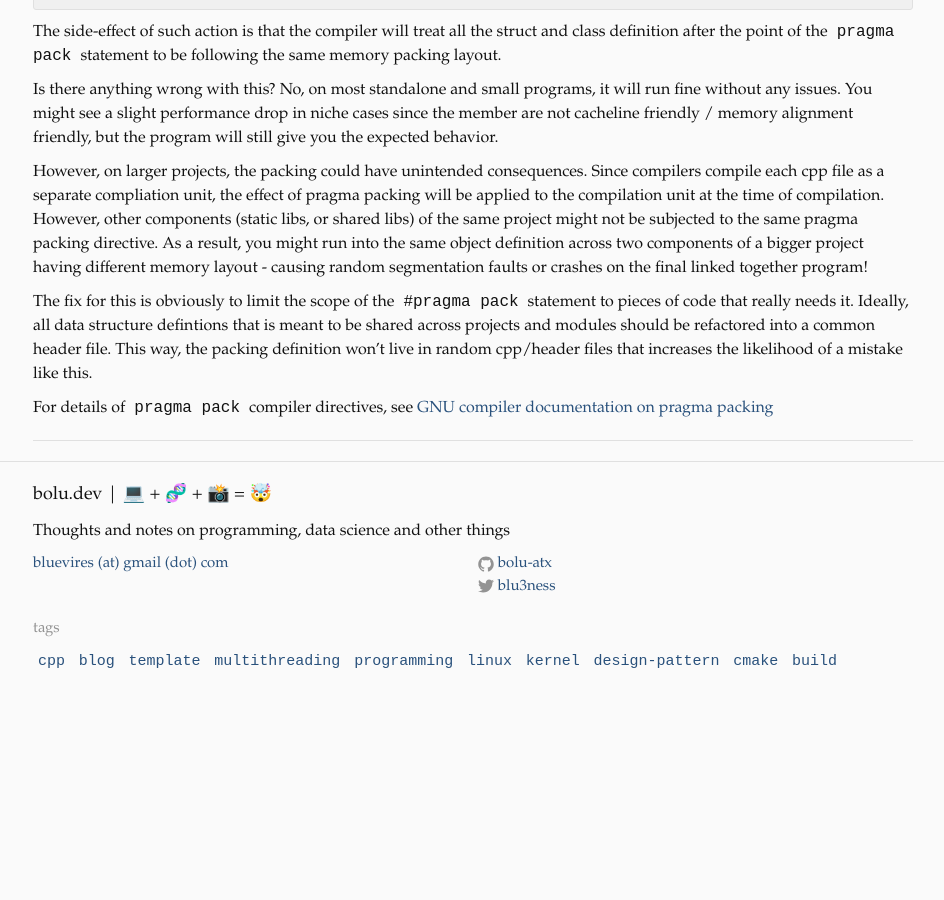
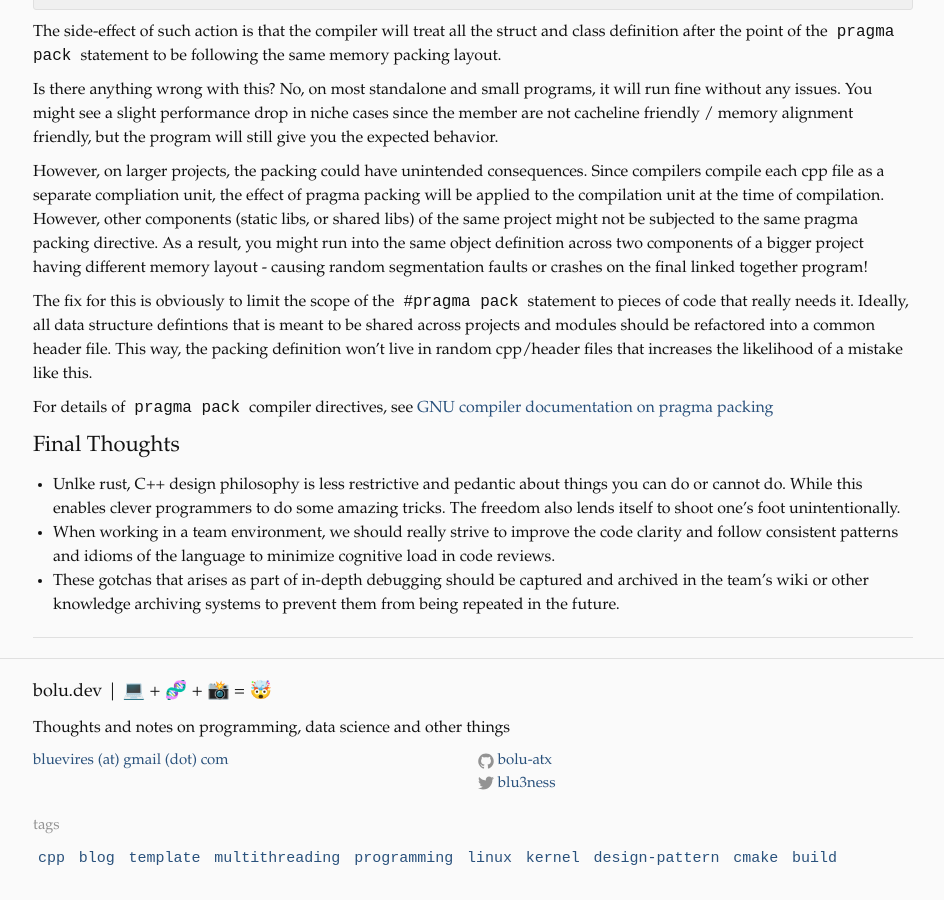
Before and after one commit to bolu-atx/boludev.github.io, a Jekyll site: the page built from _posts/2021-02-06-cpp-mistakes.md, in a window 1280 px wide and 900 px high, scrolled down 4075 px. Shown: the whole window, without its empty margins (167-1111 px from the left). Built offline with Jekyll 4.4.1, drawn with Linux system fonts in a browser that asks for light colours; a script that is not in the unit is left out; before the commit the page ends 4778 px from its top, so only the background shows below that.

Commit message:
concluding remarks

```diff
--- a/_posts/2021-02-06-cpp-mistakes.md
+++ b/_posts/2021-02-06-cpp-mistakes.md
@@ -179,5 +179,14 @@ The fix for this is obviously to limit the scope of the `#pragma pack` statement
 
 For details of `pragma pack` compiler directives, see [GNU compiler documentation on pragma packing][1]
 
+
+### Final Thoughts
+
+- Unlke rust, C++ design philosophy is less restrictive and pedantic about things you can do or cannot do. While this enables clever programmers to do some amazing tricks. The freedom also lends itself to shoot one's foot unintentionally.
+- When working in a team environment, we should really strive to improve the code clarity and follow consistent patterns and idioms of the language to minimize cognitive load in code reviews.
+- These gotchas that arises as part of in-depth debugging should be captured and archived in the team's wiki or other knowledge archiving systems to prevent them from being repeated in the future.
+
+
+
 [1]:https://gcc.gnu.org/onlinedocs/gcc-4.4.4/gcc/Structure_002dPacking-Pragmas.html
 [2]:https://stackoverflow.com/questions/3318410/pragma-pack-effect
```
